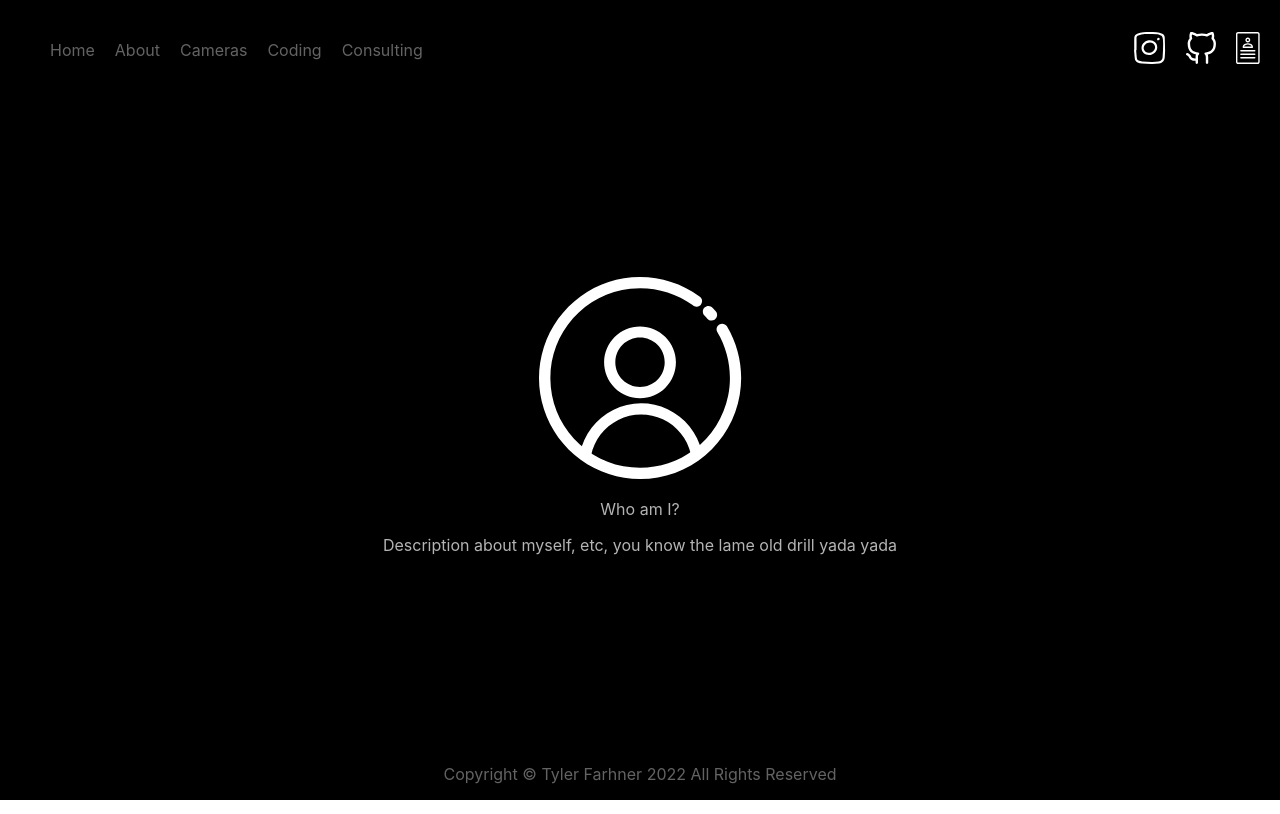
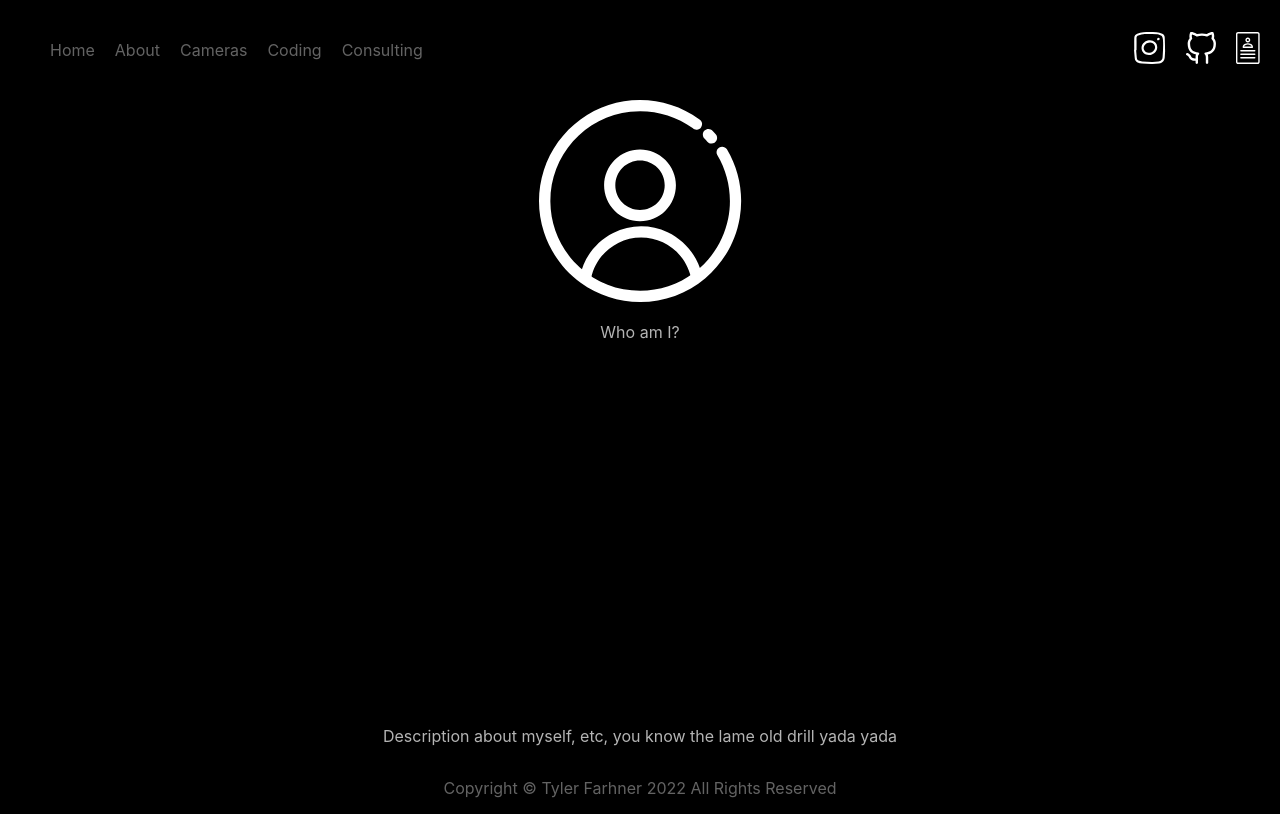
Before and after one commit to TylerFarhner/FarhnerPortfolio, a React (Create React App) app: page /About in a window 1280 px wide. Built offline with nearby package versions, Linux system fonts and the light colour scheme; a web font is replaced by a local one.

Commit message:
Adds stylesheet folder

```diff
--- /dev/null
+++ b/src/StyleSheets/AboutPage.css
@@ -0,0 +1,3 @@
+.AboutTopDiv {
+    margin-bottom: 30%;
+}
--- a/src/pages/AboutPage.js
+++ b/src/pages/AboutPage.js
@@ -1,3 +1,5 @@
+import '../StyleSheets/AboutPage.css'
+
 import ProfileIcon from "../components/Icons/ProfileIcon"
 
 export default function AboutPage(props) {
```
